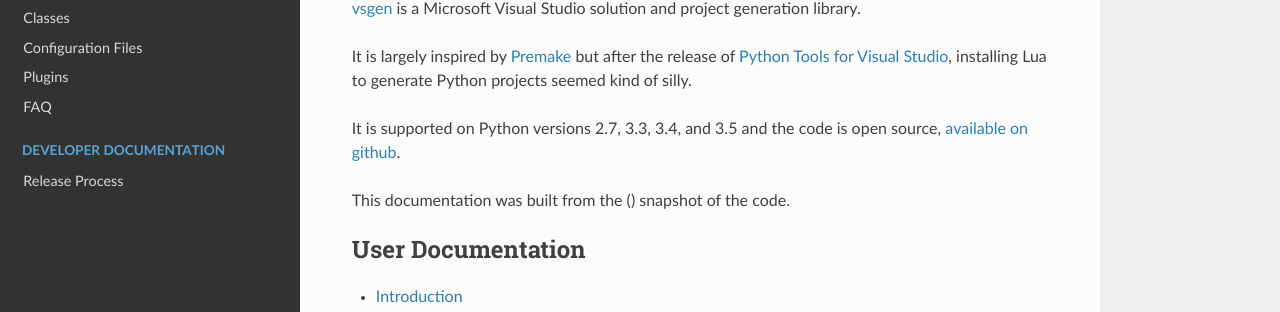
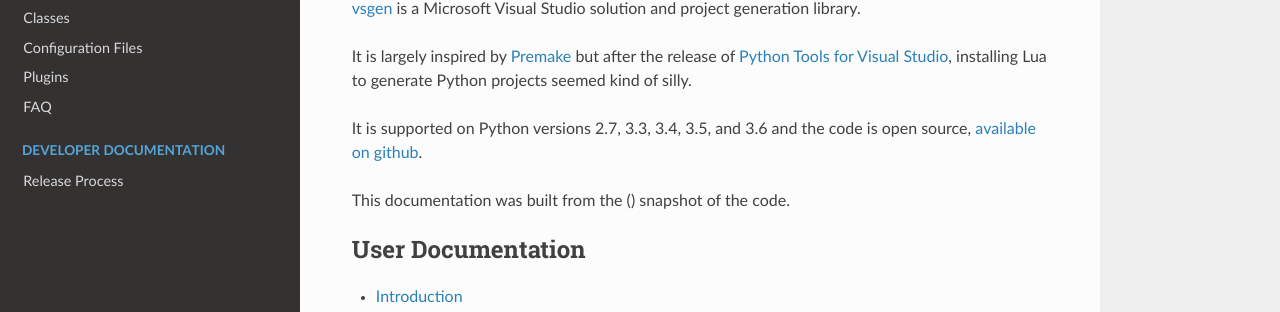
Before and after one commit to dbarsam/python-vsgen, a Sphinx documentation site: the page built from docs/source/index.rst, in a window 1280 px wide and 900 px high. Shown: the part 163-475 px from the top of the window. Built offline with Sphinx 7.4.7 and the Read the Docs theme 2.0.0, drawn with Linux system fonts in a browser that asks for light colours; pages that are not in the unit, such as notebooks, are missing from menus; some of the changed lines change nothing that is shown.

Commit message:
Updated links in doc's index file.

```diff
--- a/docs/source/index.rst
+++ b/docs/source/index.rst
@@ -1,8 +1,3 @@
-.. pyvsgen documentation master file, created by
-   sphinx-quickstart on Thu Feb  4 23:23:51 2016.
-   You can adapt this file completely to your liking, but it should at least
-   contain the root `toctree` directive.
-
 ======
 vsgen
 ======
@@ -11,7 +6,7 @@
 
 It is largely inspired by `Premake`_ but after the release of `Python Tools for Visual Studio`_, installing Lua to generate Python projects seemed kind of silly.
 
-It is supported on Python versions 2.7, 3.3, 3.4, and 3.5 and the code is open source, `available on github`_.
+It is supported on Python versions 2.7, 3.3, 3.4, 3.5, and 3.6 and the code is open source, `available on github`_.
 
 This documentation was built from the |version| (|release|) snapshot of the code.
 
@@ -51,4 +46,4 @@
 .. _vsgen: https://github.com/dbarsam/python-vsgen
 .. _premake: https://premake.github.io/
 .. _Python Tools for Visual Studio: https://github.com/Microsoft/PTVS
-.. _available on github: http://github.com/rtfd/readthedocs.org
+.. _available on github: https://github.com/dbarsam/python-vsgen
```
